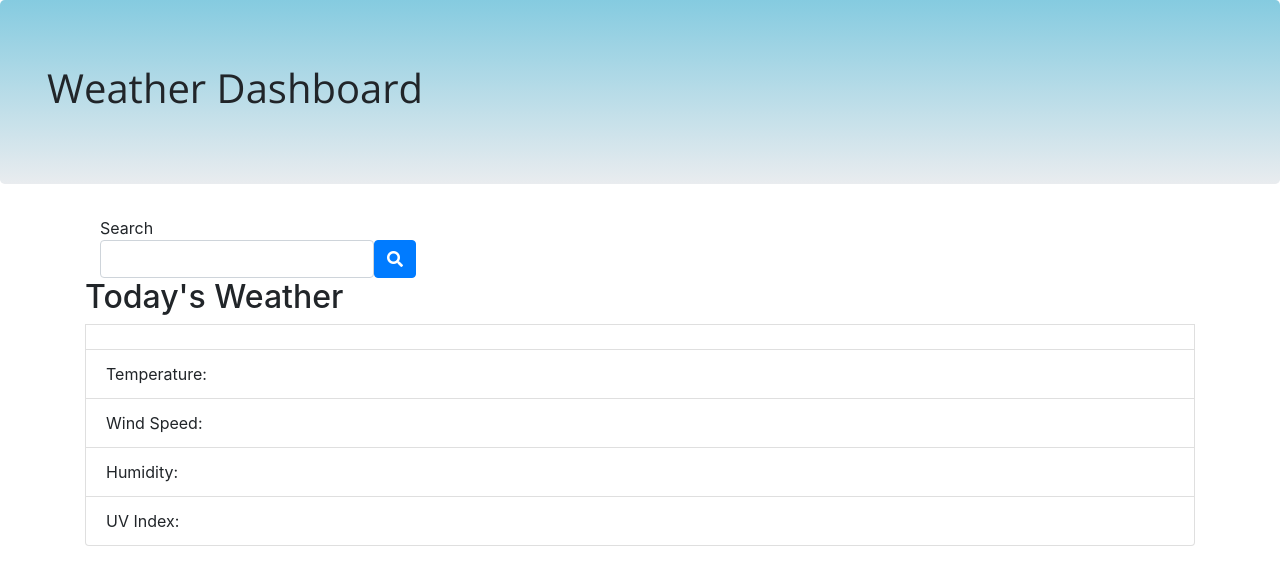
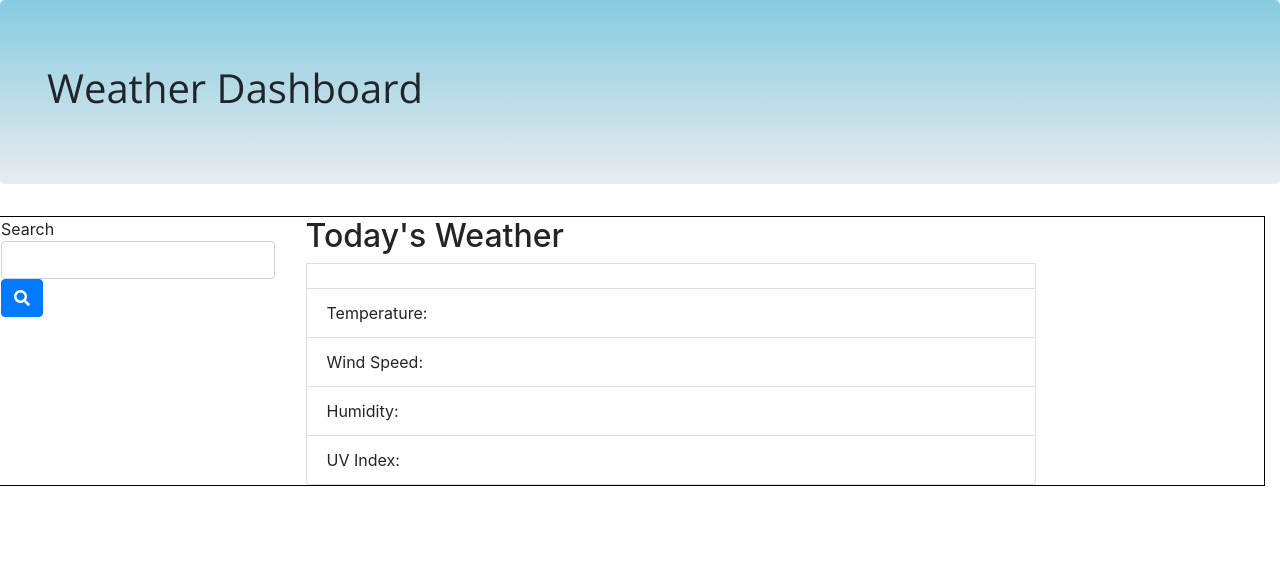
Before and after one commit to prsoulman/6-13-22-API-Weather-App, a plain HTML site: page index.html in a window 1280 px wide. Drawn offline with nearby package versions, Linux system fonts and the light colour scheme.

Commit message:
row change

```diff
--- a/index.html
+++ b/index.html
@@ -22,8 +22,8 @@
     </header>
 
 
-    <div class="container">
-     <aside class="container fluid" id="search-for-a-city">
+    <div class="row" style="border: 1px solid black; width:100%">
+     <aside class="col-3" id="search-for-a-city">
        <div class="search">Search
         <!-- <button class="btn btn-primary" type="button">Search</button> -->
         <div class="input-group">
@@ -46,7 +46,7 @@
       </ol> -->
      </aside>
 
-     <ul class="list-group">
+     <ul class="list-group col-7">
       <h2> Today's Weather</h2>
       <li class="list-group-item City" id="city"></li>
       <li class="list-group-item temp">Temperature: </li>
```
